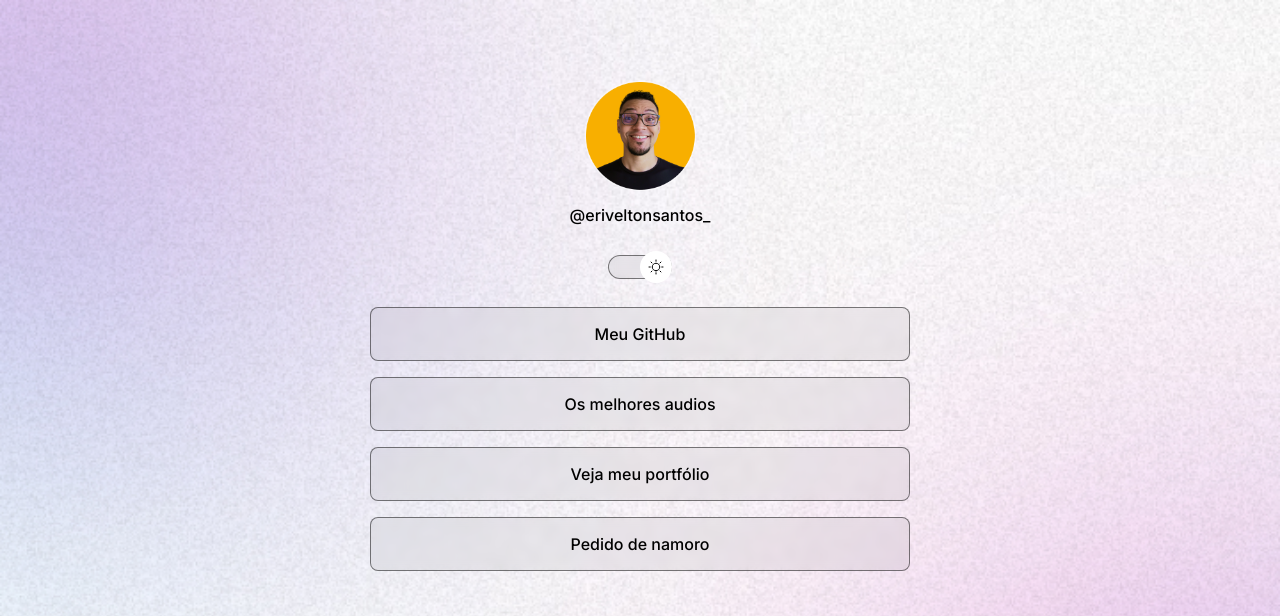
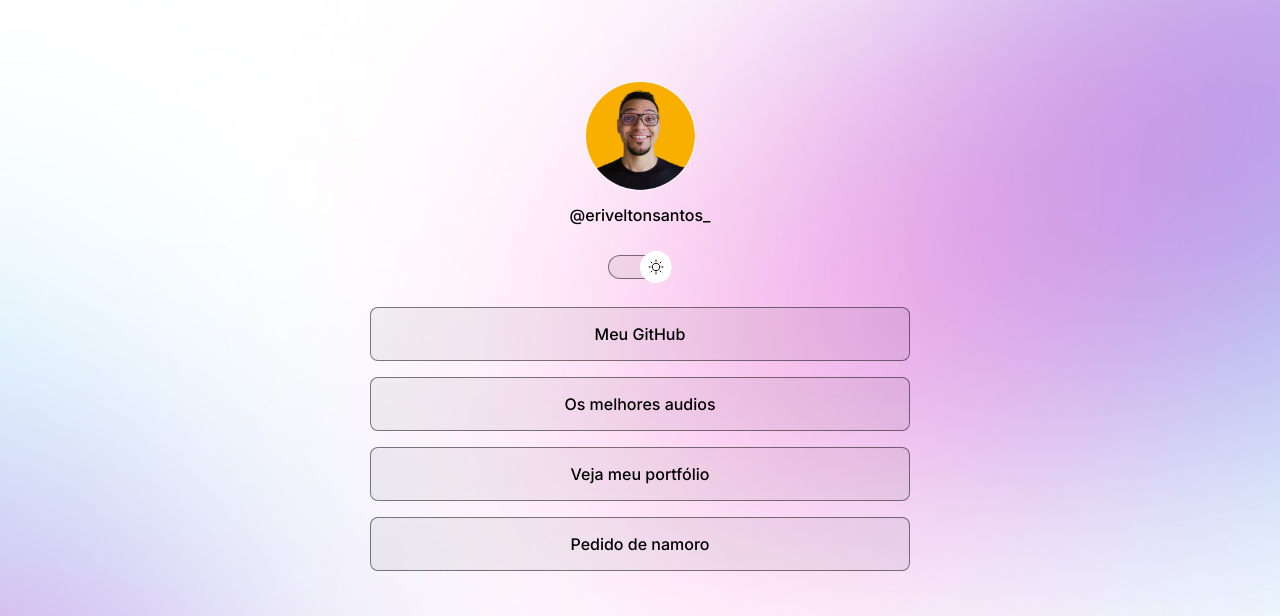
Before and after one commit to EriveltonSJ/Agregador-de-Links, a plain HTML site: page index.html in a window 1280 px wide. Shown: the top 616 px of the page. Drawn offline with nearby package versions, Linux system fonts and the light colour scheme.

Commit message:
mudando o background para responsivo

```diff
--- a/style.css
+++ b/style.css
@@ -26,6 +26,7 @@
 
 body {
   background: var(--bg-url) no-repeat top center/cover;
+  height: 100vh;
 }
 
 body * {
@@ -158,3 +159,13 @@ footer {
   padding: 24px 0;
   font-size: 14px;
 }
+
+@media (min-width: 700px) {
+  :root {
+    --bg-url: url(assets/assets/bg-desktop.jpg);
+  }
+
+  .light {
+    --bg-url: url(assets/assets/bg-desktop-light.jpg);
+  }
+}
```
